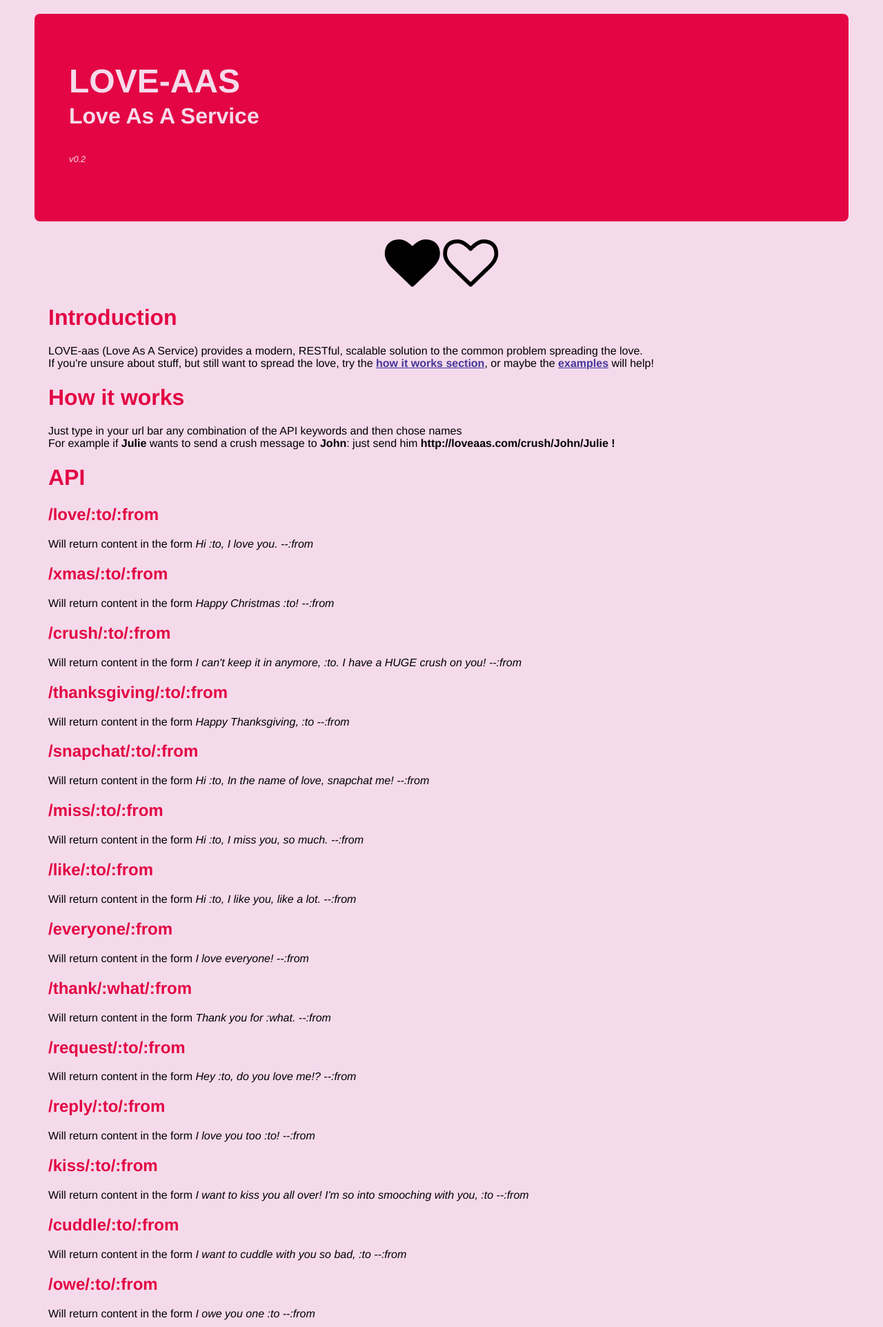
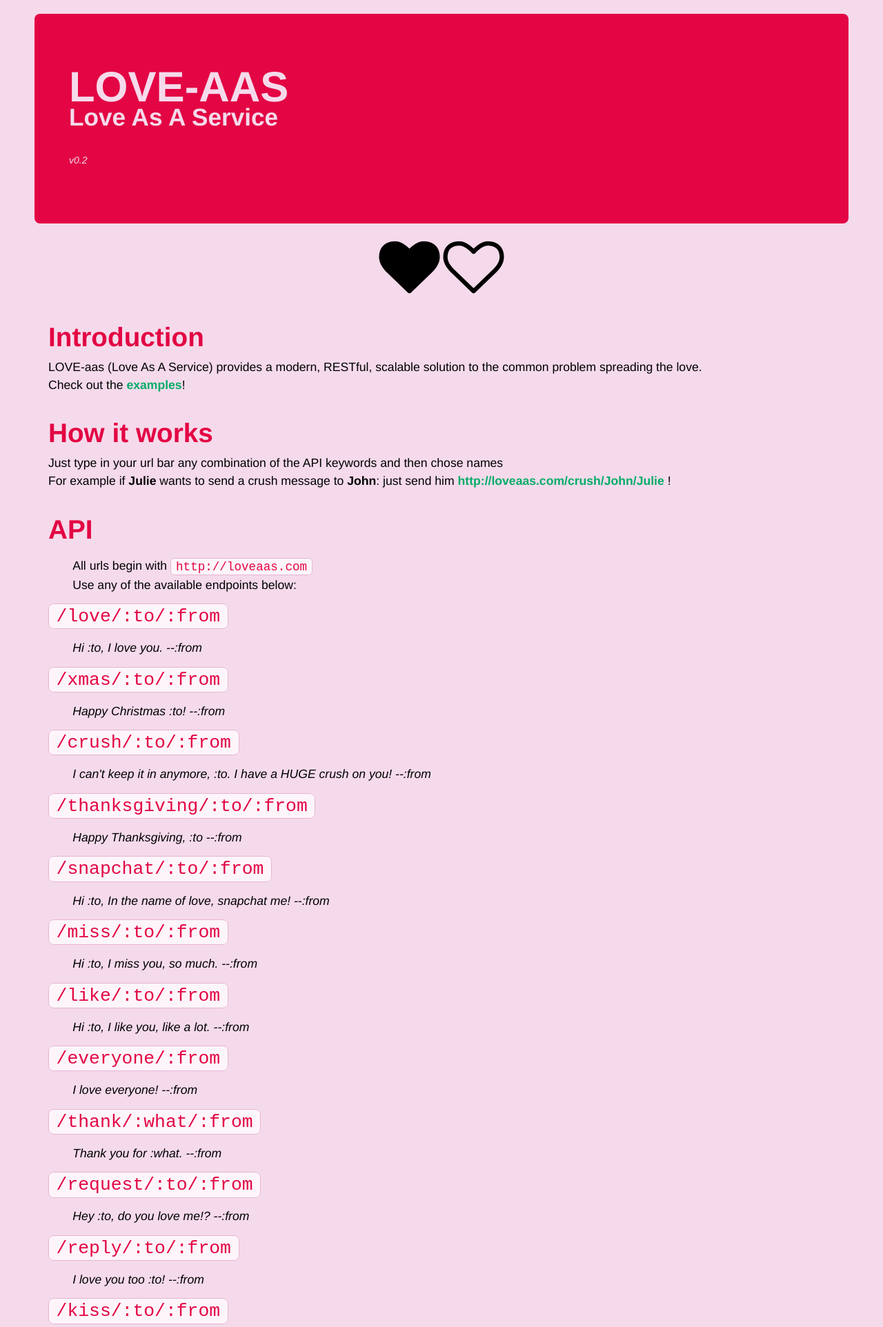
Before and after one commit to nichochar/love-aas, a Python web app: template templates/home.html in a window 1280 px wide. Shown: the top 1924 px of the page at 69% size. Run offline with Jinja, Linux system fonts and the light colour scheme; the template is opened without the code that fills it, so the values that code supplies are empty; some libraries are stand-ins or nearby versions.

Commit message:
Redesign 0.3

```diff
--- a/css/style.css
+++ b/css/style.css
@@ -2,16 +2,17 @@
   margin: 0px 40px;
   padding:20px 10px;
   background-color: #F5DAEB;
-  font: 1em "PT Sans", Helvetica, "Lucida Grande", Arial;
+  font: 1.1em Helvetica, Futura, "PT Sans", Helvetica, "Lucida Grande", Arial;
 }
 
 a {
-  color:#443799;
+  color: #04AC68;
   font-weight:bold;
+  text-decoration: none
 }
 
 a:hover {
-  color:#4B466E;
+  color:#00693F;
 }
 
 #hearts {
@@ -34,7 +35,7 @@
 }
 
 #title h1{
-  font-size:3em;
+  font-size:3.5em;
 }
 
 #title h2{
@@ -54,27 +55,33 @@
 }
 
 #main-body h1{
-  font-size:2em;
+  font-size:2.2em;
+  margin-top: 0.9em;
+  margin-bottom: 0.2em;
 }
 
-#main-body h2{
-  font-size:1.5em;
-  padding-left:0;
-  margin-left:0;
+#main-body h2 {
+  font-size: 1.5em;
+  margin-bottom: 10px;
 }
 
 #main-body p {
-  margin-top:0;
-  margin-bottom:0;
   color:#000000;
+  line-height: 1.5;
+  margin: 0;
+}
+
+#api-list p {
+    margin: 1em;
+    margin-left: 2em;
 }
 
 
 #message {
   background-color:#E30544;
   color: #F5DAEB;
-  padding:40px 40px;
-  font-size: 3em;
+  padding:35px;
+  font-size: 2.7em;
   font-weight:bold;
   border-radius: 8px;
 }
@@ -83,6 +90,7 @@
   padding:0px 40px;
   font-size:2em;
   font-style:italic;
+  font-weight: 100;
 }
 
 .bottom-right {
@@ -91,3 +99,14 @@
   bottom:10%;
   right:60px;
 }
+
+.mono {
+  color:#E30544;
+  display: inline; /* so the border doesn't become block */
+  font-family: 'Courier New', Courier;
+  border: 1px solid #E6B4D3;
+  background-color: #FDF5FA;
+  border-radius: 0.3em;
+  font-weight: 100;
+  padding: 0.1em 0.4em;
+}
--- a/templates/home.html
+++ b/templates/home.html
@@ -1,22 +1,6 @@
-<html>
-  <head>
-  <title>Love As A Service</title>
-  <meta name="description" content="Love As A Service (LOVEaas) provides a scalable, RESTful API to spread the love around the world.">
-  <meta name='keywords' content='love as a service love api loveaas love-aas laas love-as-a-service spread love'>
-   <link rel="stylesheet" type="text/css" href="/stylesheets/style.css" />
-   <link href="//netdna.bootstrapcdn.com/font-awesome/4.0.3/css/font-awesome.css" rel="stylesheet">
-   <!--Analytics-->
-  <script>
-    (function(i,s,o,g,r,a,m){i['GoogleAnalyticsObject']=r;i[r]=i[r]||function(){
-    (i[r].q=i[r].q||[]).push(arguments)},i[r].l=1*new Date();a=s.createElement(o),
-    m=s.getElementsByTagName(o)[0];a.async=1;a.src=g;m.parentNode.insertBefore(a,m)
-    })(window,document,'script','//www.google-analytics.com/analytics.js','ga');
+{% extends 'layout.html' %}
 
-    ga('create', 'UA-46204952-1', 'loveaas.com');
-    ga('send', 'pageview');
-
-  </script>
-  </head>
+{% block content %}
 <div id="title">
     <h1>LOVE-AAS</h1>
     <h2>Love As A Service</h2>
@@ -29,58 +13,66 @@
 <div id="main-body">
     <h1>Introduction</h1>
     <p> LOVE-aas (Love As A Service) provides a modern, RESTful, scalable solution to the common problem spreading the love.
-    <br> If you're unsure about stuff, but still want to spread the love, try the <a href="#hiw">how it works section</a>, or maybe the <a href="#examples">examples</a> will help!
+    <br>Check out the <a href="#examples">examples</a>!
     </p>
     <h1>How it works</h1>
-    <p>Just type in your url bar any combination of the API keywords and then chose names</p>
-    <p>For example if <b>Julie</b> wants to send a crush message to <b>John</b>: just send him <b>http://loveaas.com/crush/John/Julie !</b></p>
+    <p>
+        Just type in your url bar any combination of the API keywords and then chose names
+        <br>
+        For example if <b>Julie</b> wants to send a crush message to <b>John</b>: just send him <a href=">http://loveaas.com/crush/John/Julie">http://loveaas.com/crush/John/Julie</a> !</p>
+    <div id="api-list">
         <h1>API</h1>
-    <h2>/love/:to/:from</h2>
-    <p> Will return content in the form <em>Hi :to, I love you. --:from</em></p>
-    <h2>/xmas/:to/:from</h2>
-    <p> Will return content in the form <em>Happy Christmas :to! --:from</em></p>
-    <h2>/crush/:to/:from</h2>
-    <p> Will return content in the form <em>I can't keep it in anymore, :to. I have a HUGE crush on you! --:from</em></p>
-    <h2>/thanksgiving/:to/:from</h2>
-    <p> Will return content in the form <em>Happy Thanksgiving, :to --:from</em></p>
-    <h2>/snapchat/:to/:from</h2>
-    <p> Will return content in the form <em>Hi :to, In the name of love, snapchat me! --:from</em></p>
-    <h2>/miss/:to/:from</h2>
-    <p> Will return content in the form <em>Hi :to, I miss you, so much. --:from</em></p>
-    <h2>/like/:to/:from</h2>
-    <p> Will return content in the form <em>Hi :to, I like you, like a lot. --:from</em></p>
-    <h2>/everyone/:from</h2>
-    <p> Will return content in the form <em>I love everyone! --:from</em></p>
-    <h2>/thank/:what/:from</h2>
-    <p> Will return content in the form <em>Thank you for :what. --:from</em></p>
-    <h2>/request/:to/:from</h2>
-    <p> Will return content in the form <em>Hey :to, do you love me!? --:from</em></p>
-    <h2>/reply/:to/:from</h2>
-    <p> Will return content in the form <em>I love you too :to! --:from</em></p>
-    <h2>/kiss/:to/:from</h2>
-    <p> Will return content in the form <em>I want to kiss you all over! I'm so into smooching with you, :to --:from</em></p>
-    <h2>/cuddle/:to/:from</h2>
-    <p> Will return content in the form <em>I want to cuddle with you so bad, :to --:from</em></p>
-    <h2>/owe/:to/:from</h2>
-    <p> Will return content in the form <em>I owe you one :to --:from</em></p>
+        <p> All urls begin with <span class="mono"> http://loveaas.com</span>
+        <br>Use any of the available endpoints below:</p>
+        <h2 class="mono">/love/:to/:from</h2>
+        <p> <em>Hi :to, I love you. --:from</em></p>
+        <h2 class="mono">/xmas/:to/:from</h2>
+        <p> <em>Happy Christmas :to! --:from</em></p>
+        <h2 class="mono">/crush/:to/:from</h2>
+        <p> <em>I can't keep it in anymore, :to. I have a HUGE crush on you! --:from</em></p>
+        <h2 class="mono">/thanksgiving/:to/:from</h2>
+        <p> <em>Happy Thanksgiving, :to --:from</em></p>
+        <h2 class="mono">/snapchat/:to/:from</h2>
+        <p> <em>Hi :to, In the name of love, snapchat me! --:from</em></p>
+        <h2 class="mono">/miss/:to/:from</h2>
+        <p> <em>Hi :to, I miss you, so much. --:from</em></p>
+        <h2 class="mono">/like/:to/:from</h2>
+        <p> <em>Hi :to, I like you, like a lot. --:from</em></p>
+        <h2 class="mono">/everyone/:from</h2>
+        <p> <em>I love everyone! --:from</em></p>
+        <h2 class="mono">/thank/:what/:from</h2>
+        <p> <em>Thank you for :what. --:from</em></p>
+        <h2 class="mono">/request/:to/:from</h2>
+        <p> <em>Hey :to, do you love me!? --:from</em></p>
+        <h2 class="mono">/reply/:to/:from</h2>
+        <p> <em>I love you too :to! --:from</em></p>
+        <h2 class="mono">/kiss/:to/:from</h2>
+        <p> <em>I want to kiss you all over! I'm so into smooching with you, :to --:from</em></p>
+        <h2 class="mono">/cuddle/:to/:from</h2>
+        <p>  <em>I want to cuddle with you so bad, :to --:from</em></p>
+        <h2 class="mono">/owe/:to/:from</h2>
+        <p>  <em>I owe you one :to --:from</em></p>
+    </div>
 
     <h1 id="suggestion"> Submit a great idea? </h1>
     <p>Don't hesitate single second, <a href="mailto:nicholas@loveaas.com?subject=New Call Idea!">submit your idea of a loving message!</a></p>
 
     <h1 id="examples"> Examples</h1>
     <p>
-    <a href="http://loveaas.com/love/santa/elf">Infinite arctic love</a><br>
-    <a href="http://loveaas.com/crush/Jennifer/Nick">A hunger games phenomena</a><br>
-    <a href="http://loveaas.com/thanksgiving/America/Europe">An intercontinental love message!</a><br>
-    <a href="http://loveaas.com/request/Rose/Jack">A Final request before drowning</a></br>
-    <a href="http://loveaas.com/miss/sexual%20life/Long%20Distance%20Relationship%20Victim">Missing sexual life</a></br>
+    <a href="/love/santa/elf">Infinite arctic love</a><br>
+    <a href="/crush/Jennifer/Nick">A hunger games phenomena</a><br>
+    <a href="/thanksgiving/America/Europe">An intercontinental love message!</a><br>
+    <a href="/request/Rose/Jack">A Final request before drowning</a></br>
+    <a href="/miss/sexual%20life/Long%20Distance%20Relationship%20Victim">Missing sexual life</a></br>
     </p>
 
     <h1>About</h1>
-    <p>Love As A Service was build out of love, as an answer to the <a href="http://foaas.com">Fuck Off As A Service Project</a></p>
-    <p>Created by <a href="http://nicholas.charriere.com">Nicholas Charriere</a></p>
-    <p>All contributions welcome, fork me on <a href="https://github.com/nichochar/love-aas">github</a>.
-
+    <p>
+        Love As A Service was build out of love, as an answer to the <a href="http://foaas.com">Fuck Off As A Service Project</a>
+        <br>
+        Created by <a href="http://nicholas.charriere.com">Nicholas Charriere</a>
+        <br>
+        All contributions welcome, fork me on <a href="https://github.com/nichochar/love-aas">github</a>
+    </p>
 </div>
-  </body>
-</html>
+{% endblock %}
--- a/templates/main_template.html
+++ b/templates/layout.html
@@ -1,10 +1,12 @@
 <html>
-  <title>Love As A Service</title>
   <head>
+    <title>{% block title %}Love As A Service{% endblock %}</title>
+    <meta name="description" content="Love As A Service (LOVEaas) provides a scalable, RESTful API to spread the love around the world.">
+    <meta name='keywords' content='love as a service love api loveaas love-aas laas love-as-a-service spread love'>
    <link rel="stylesheet" type="text/css" href="/stylesheets/style.css" />
    <link href="//netdna.bootstrapcdn.com/font-awesome/4.0.3/css/font-awesome.css" rel="stylesheet">
    <!--Analytics-->
-  <script>
+   <script>
     (function(i,s,o,g,r,a,m){i['GoogleAnalyticsObject']=r;i[r]=i[r]||function(){
     (i[r].q=i[r].q||[]).push(arguments)},i[r].l=1*new Date();a=s.createElement(o),
     m=s.getElementsByTagName(o)[0];a.async=1;a.src=g;m.parentNode.insertBefore(a,m)
@@ -12,22 +14,15 @@
 
     ga('create', 'UA-46204952-1', 'loveaas.com');
     ga('send', 'pageview');
-
   </script>
+  {% block scripts %}{% endblock %}
   </head>
-  <p id="message">
-    {{ message }}
-  </p>
-  </ br>
-  <p id="signature">
-  --{{signature}}
-  </p>
-  <div id="hearts">
-  <i class="fa fa-heart fa-5x"></i>
-  <i class="fa fa-heart-o fa-5x"></i>
+  <body>
+  <div id="content">
+      {% block content %}{% endblock %}
   </div>
   <div id="footer">
-    <a href="http://loveaas.com" class="bottom-right">Click here to discover LAAS, and send a message of love!</a>
+      {% block footer %}{% endblock %}
   </div>
   </body>
 </html>
```
Also changed, not shown: api/calls.py (+48 -52 lines), templates/message.html (added, +15 -0 lines), favicon.ico. Lines whose indentation alone changed are shown as unchanged.
